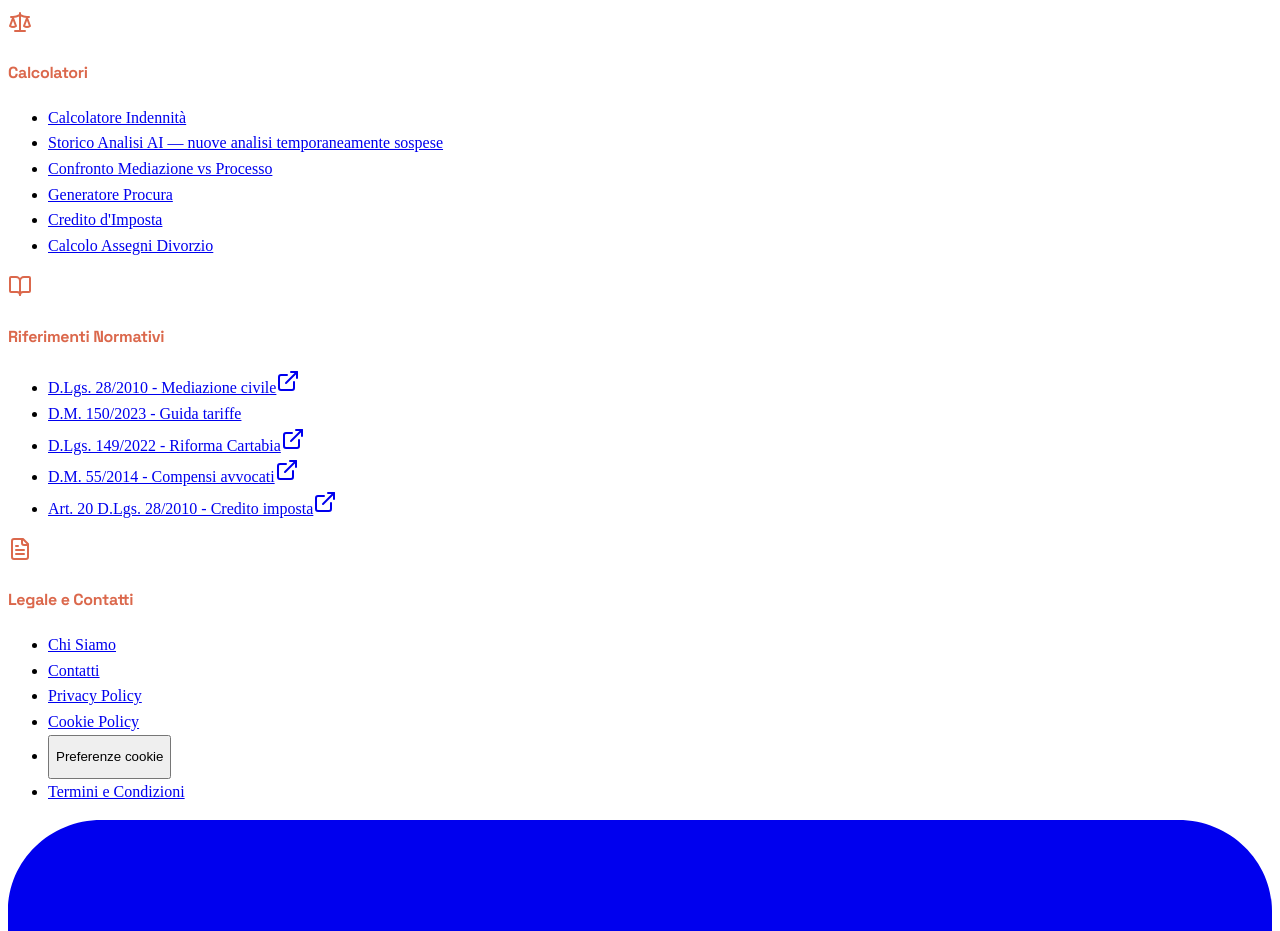
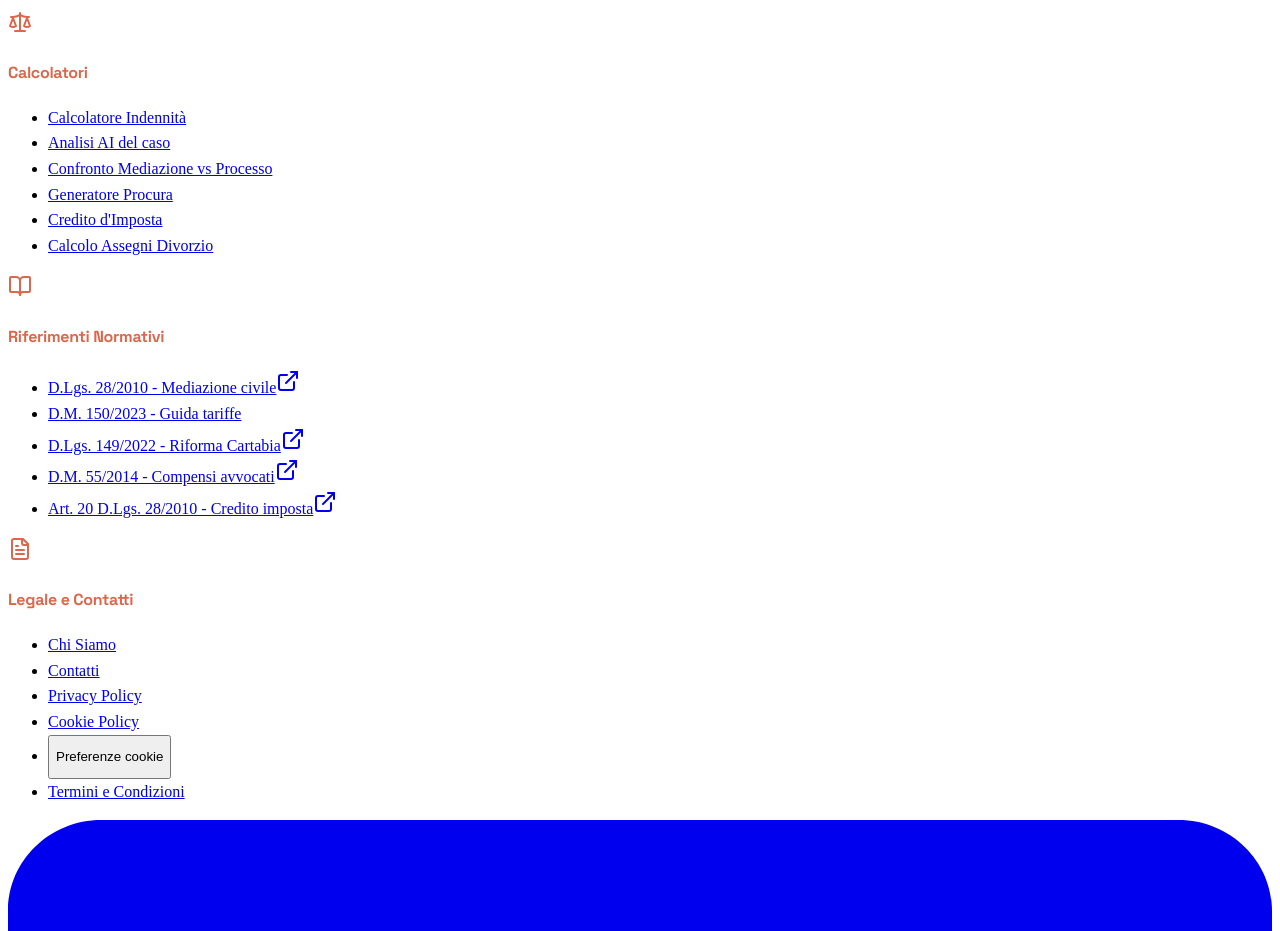
Before and after one commit to calcagnocarloalberto1-star/calcolomediazione, a React (Vite) app in the folder client/: page / in a window 1280 px wide. Shown: the part 4300-5231 px from the top of the page. Built offline with nearby package versions, Linux system fonts and the light colour scheme; no server answers.

Commit message:
Footer.tsx: rimuove testo 'sospeso' su Analisi AI (feature riattivata)

```diff
--- a/client/src/components/Footer.tsx
+++ b/client/src/components/Footer.tsx
@@ -52,7 +52,7 @@ export default function Footer() {
             </div>
             <ul className="space-y-0">
               <li><FooterLink href="/calcolatore">Calcolatore Indennità</FooterLink></li>
-              <li><FooterLink href="/analisi-caso-ai">Storico Analisi AI — nuove analisi temporaneamente sospese</FooterLink></li>
+              <li><FooterLink href="/analisi-caso-ai">Analisi AI del caso</FooterLink></li>
               <li><FooterLink href="/confronto-costi">Confronto Mediazione vs Processo</FooterLink></li>
               <li><FooterLink href="/generatore-procura">Generatore Procura</FooterLink></li>
               <li><FooterLink href="/credito-imposta">Credito d'Imposta</FooterLink></li>
```
